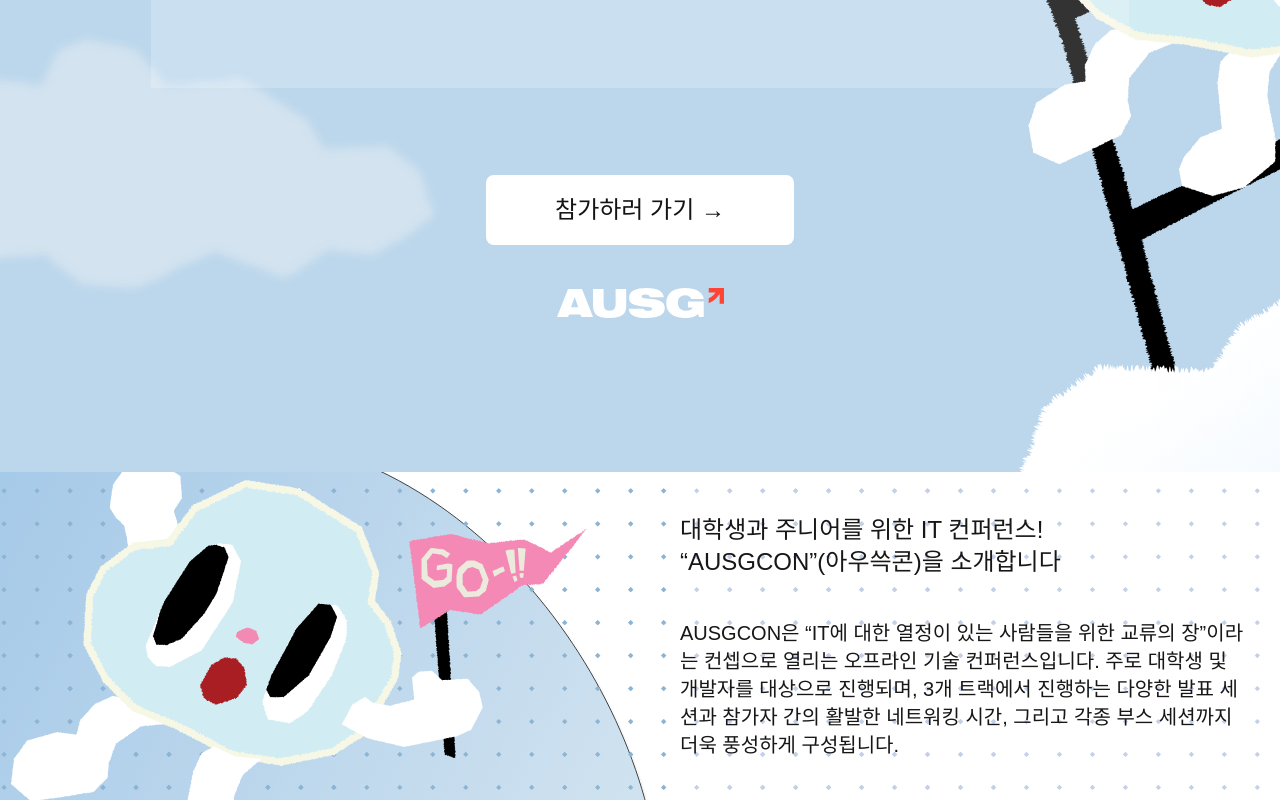
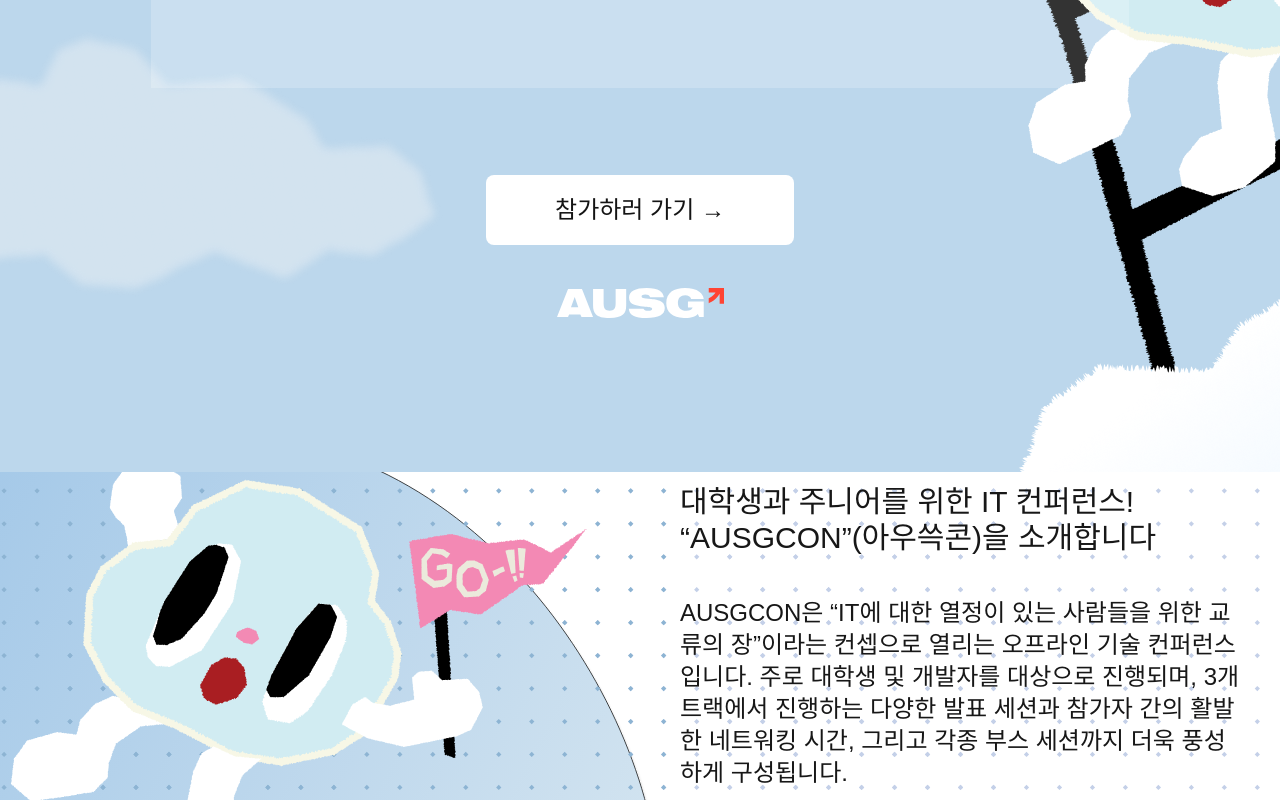
Before and after one commit to AUSG/ausgcon2025, a Next.js app: page / in a window 1280 px wide. Shown: the part 628-1428 px from the top of the page. Built offline with nearby package versions, Linux system fonts and the light colour scheme; a web font is replaced by a local one.

Commit message:
fix : 폰트수정

```diff
--- a/src/components/description/DescriptionSection.tsx
+++ b/src/components/description/DescriptionSection.tsx
@@ -2,12 +2,12 @@ const DescriptionSection = () => {
   return (
     <section className="relative h-[41vh] w-full bg-white bg-[url('/image/description_bg.svg')] bg-cover bg-center bg-no-repeat">
       <div className="items-left absolute top-1/2 left-1/2 flex h-fit w-[44vw] translate-x-[40px] -translate-y-1/2 flex-col text-left">
-        <p className="mb-[41px] text-2xl">
+        <p className="mb-[41px] text-3xl">
           대학생과 주니어를 위한 IT 컨퍼런스!
           <br />
           “AUSGCON”(아우쓱콘)을 소개합니다
         </p>
-        <p className="font-pretendard text-xl">
+        <p className="font-pretendard text-2xl">
           AUSGCON은 “IT에 대한 열정이 있는 사람들을 위한 교류의 장”이라는
           컨셉으로 열리는 오프라인 기술 컨퍼런스입니다. 주로 대학생 및 개발자를
           대상으로 진행되며, 3개 트랙에서 진행하는 다양한 발표 세션과 참가자
```
